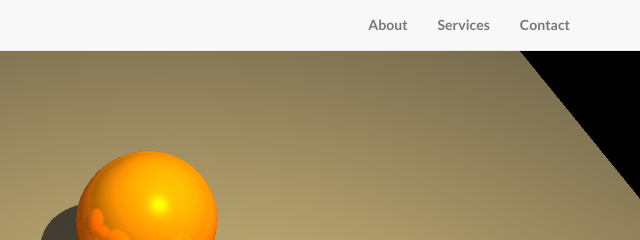
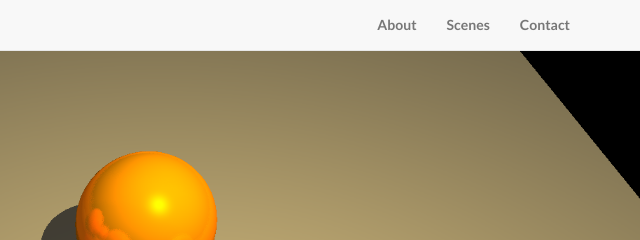
Before and after one commit to Jaytex/jaytracer, a plain HTML site: page index.html in a window 1280 px wide. Shown: the top 240 px of the page, 640-1280 px from the left. Drawn offline with Linux system fonts and the light colour scheme.

Commit message:
Update index.html

```diff
--- a/index.html
+++ b/index.html
@@ -52,7 +52,7 @@
                         <a href="#about">About</a>
                     </li>
                     <li>
-                        <a href="#services">Services</a>
+                        <a href="#scenes">Scenes</a>
                     </li>
                     <li>
                         <a href="#contact">Contact</a>
@@ -99,7 +99,7 @@
 
     <!-- Page Content -->
 
-	<a  name="services"></a>
+	<a  name="scenes"></a>
     <div class="content-section-a">
 
         <div class="container">
@@ -142,6 +142,7 @@
                   </a>
                 </div>
                </div>
+            </div>
 
 
         </div>
@@ -195,6 +196,7 @@
                     <span class="sr-only">Next</span>
                   </a>
                 </div>
+               </div>
                </div>
 
 
```
